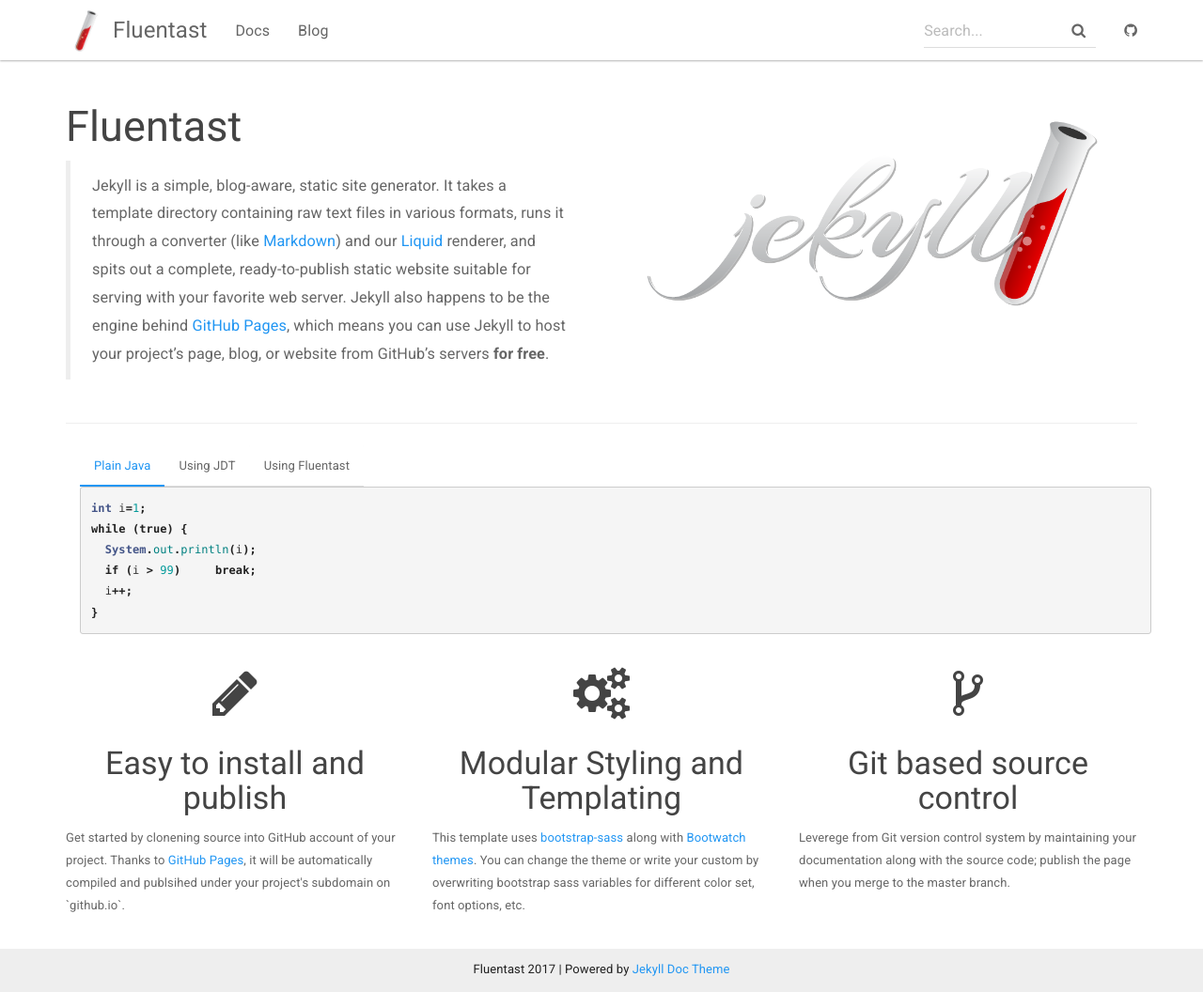
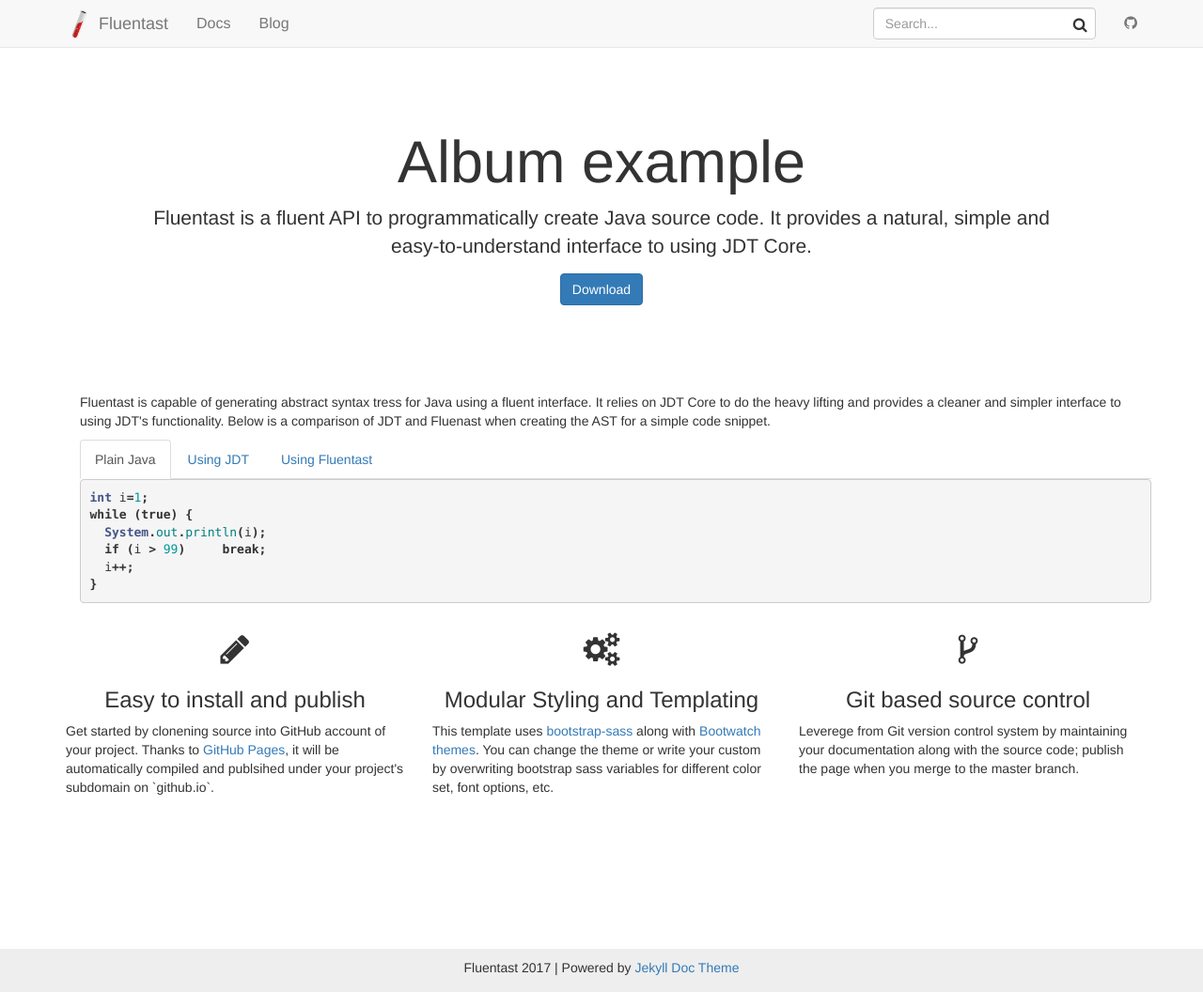
Before and after one commit to hschne/Fluentast, a Jekyll site: the page built from docs/index.md, in a window 1280 px wide and 1056 px high. Shown: the whole window at 94% size. Built offline with Jekyll 4.4.1, drawn with Linux system fonts in a browser that asks for light colours; nearby versions of some CDN libraries.

Commit message:
Improve landing page

```diff
--- a/docs/_config.yml
+++ b/docs/_config.yml
@@ -2,16 +2,16 @@
 title: Fluentast
 email: hansjrgschroedl@gmail.com
 description: >
-  Fluentast is a fluent API to create Java code.
+  The fluent way to create Java code
 
 baseurl: ""
-url: https://github.com/hschroedl/FluentAST # the base hostname & protocol for your site
+url: https://github.com/hschroedl/FluentAST
 git_address: https://github.com/hschroedl/FluentAST
 git_edit_address: https://github.com/hschroedl/FluentAST/blob/gh-pages
 
 # theme options from https://bootswatch.com/
 # comment out this to use default Bootstrap
-bootwatch: paper
+# bootwatch: paper
 
 # Build settings
 markdown: kramdown
--- a/docs/css/main.scss
+++ b/docs/css/main.scss
@@ -84,3 +84,7 @@
 .navbar-form .has-feedback .form-control-feedback{
   top:10px
 }
+
+.bg-white {
+  background: white;
+}
--- a/docs/index.md
+++ b/docs/index.md
@@ -4,31 +4,22 @@
 
 
 <div class="container">
-
-    <div class="row">
-        <div class="col-md-6">
-            <h2 class="header-light regular-pad">Fluentast</h2>
-            <blockquote>
-              <p>Jekyll is a simple, blog-aware, static site generator. It takes a template
-              directory containing raw text files in various formats, runs it through
-              a converter (like <a href="https://daringfireball.net/projects/markdown/">Markdown</a>)
-              and our <a href="https://github.com/Shopify/liquid/wiki">Liquid</a> renderer, and
-              spits out a complete, ready-to-publish static website suitable
-              for serving with your favorite web server. Jekyll also happens to be the engine
-              behind <a href="https://pages.github.com">GitHub Pages</a>, which means you can use Jekyll
-              to host your project’s page, blog, or website from GitHub’s servers <strong>for
-              free</strong>.</p>
-            </blockquote>
-        </div>
-        <div class="col-md-6 text-center">
-            <img src="img/jekyll-dark.png" alt="" class="img-responsive">
-        </div>
+<div class="jumbotron bg-white text-center">
+      <div class="container">
+        <h1 class="jumbotron-heading">Album example</h1>
+        <p class="lead ">Fluentast is a fluent API to programmatically create Java source code. It provides a natural, simple and easy-to-understand interface to using JDT Core.
+        <p>
+          <a href="#" class="btn btn-primary">Download</a>
+        </p>
+      </p>
+      </div>
     </div>
 
-    <hr>
 
 
 <div id="exTab2" class="container">
+  <p>
+Fluentast is capable of generating abstract syntax tress for Java using a fluent interface. It relies on JDT Core to do the heavy lifting and provides a cleaner and simpler interface to using JDT's functionality. Below is a comparison of JDT and Fluenast when creating the AST for a simple code snippet.</p>
 <ul class="nav nav-tabs">
 			<li class="active">
         <a  href="#1" data-toggle="tab">Plain Java</a>
```
